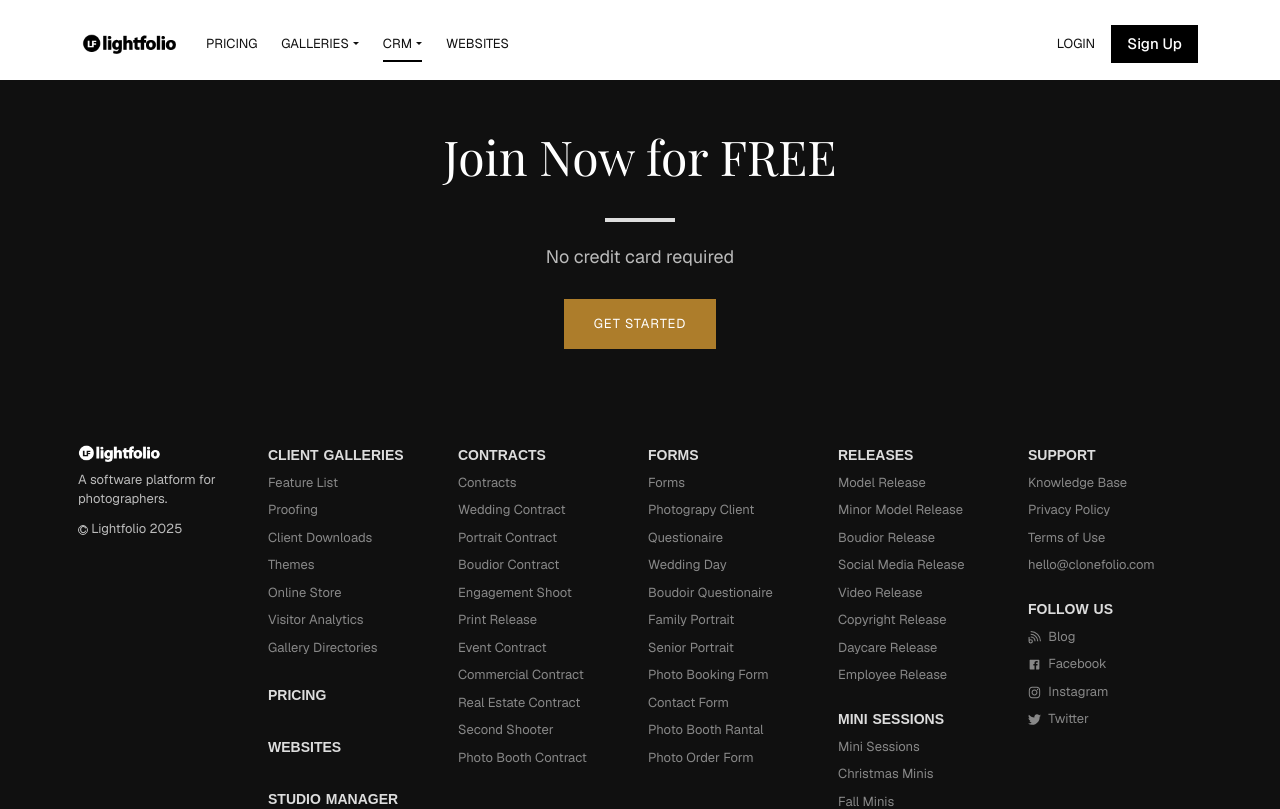
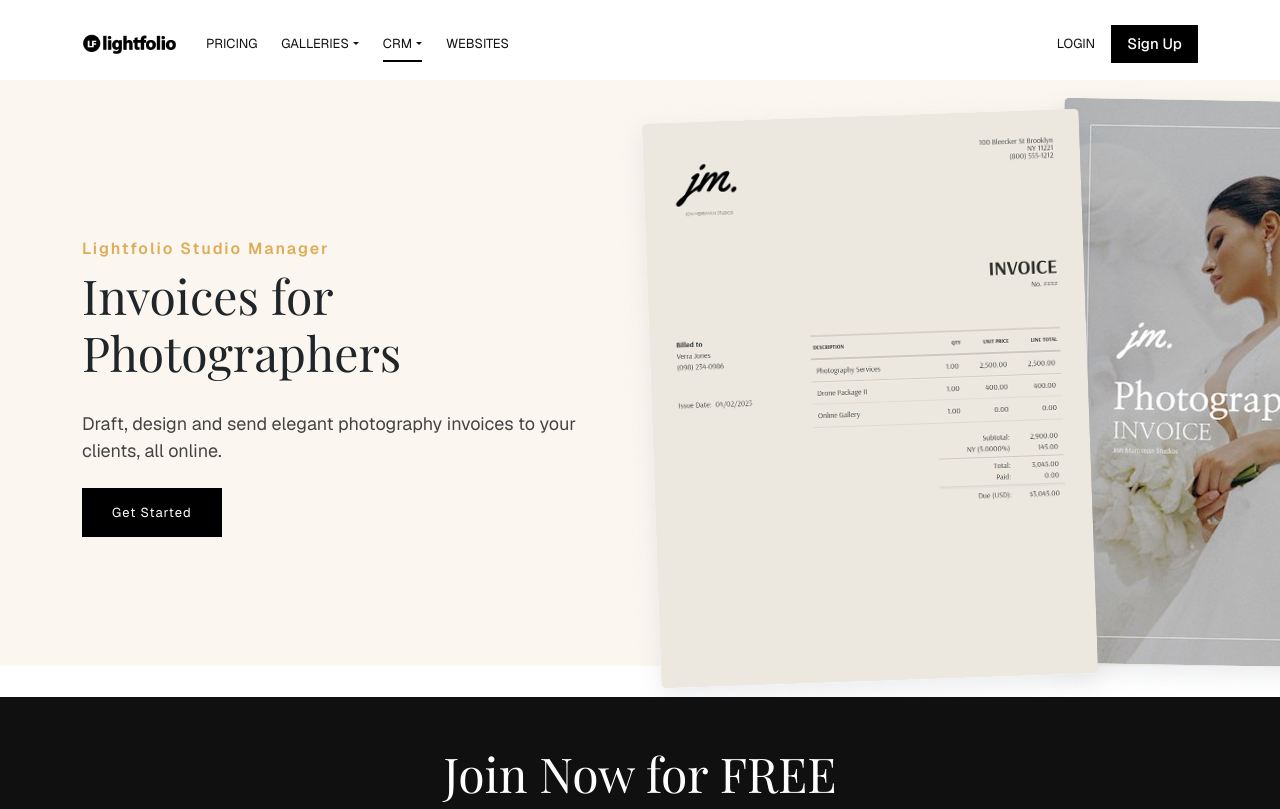
Before and after one commit to Odusami/CloneFolio, a React (Vite) app: page /crm/form in a window 1280 px wide. Shown: the top 809 px of the page. Built offline with nearby package versions, Linux system fonts and the light colour scheme; a web font is replaced by a local one.

Commit message:
Created Form Component

```diff
--- a/src/App.jsx
+++ b/src/App.jsx
@@ -27,6 +27,7 @@
 import Invoice from "./components/crmRoute/invoices/invoice";
 import BookingSite from "./components/crmRoute/bookingSite/BookingSite";
 import MiniSession from "./components/crmRoute/miniSession/MiniSession";
+import Forms from "./components/crmRoute/forms/Forms";
 function App() {
   const location = useLocation();
   return (
@@ -63,6 +64,7 @@
           <Route path="invioce" element = {<Invoice />} />
           <Route path="booking" element ={<BookingSite />}/>
           <Route path="session" element={<MiniSession />}/>
+          <Route path="form" element={<Forms />}/>
          </Route>
 
       </Routes>
--- /dev/null
+++ b/src/components/crmRoute/forms/Forms.jsx
@@ -0,0 +1,50 @@
+import GridTextGroup from '../../gridTextGroup/GridTextGroup'
+import './Forms.scss'
+
+const Forms = () => {
+  return (
+    <>
+     <section className="formsFirstSection">
+        <div className="container">
+          <div className="row row-cols-1 row-cols-sm-2 justify-content-center align-items-center gap-4 gap-sm-0">
+            <div className="col order-last order-sm-first">
+              <GridTextGroup
+                subHeader={"Lightfolio Studio Manager"}
+                header={
+                  <>
+                    Invoices for
+                    <br /> Photographers
+                  </>
+                }
+                title={
+                  "Draft, design and send elegant photography invoices to your clients, all online."
+                }
+                btnText={"Get Started"}
+              />
+            </div>
+
+            {/* Picture */}
+            <div className="col order-first order-sm-last">
+              <div className="imgPosition">
+                <div className="hstack imgGroup">
+                  <img
+                    src="/public/folio images/invoice-items.gif"
+                    className="img-fluid"
+                    alt="Invoice"
+                  />
+                  <img
+                    src="/public/folio images/16addb3a-8549-4fdb-ab10-3dbadcb7bc13.jpg"
+                    className="img-fluid"
+                    alt="Bride"
+                  />
+                </div>
+              </div>
+            </div>
+          </div>
+        </div>
+      </section>
+    </>
+  )
+}
+
+export default Forms
--- a/src/components/crmRoute/invoices/Invoice.scss
+++ b/src/components/crmRoute/invoices/Invoice.scss
@@ -1,5 +1,6 @@
 @import "/src/styles/abstract/variables";
-.invoiceFirstSection {
+.invoiceFirstSection,
+.formsFirstSection {
   overflow: hidden;
   // overflow-x: hidden;
   background: linear-gradient(180deg, rgba(251,247,240,1) 0%, rgba(251,247,240,1) 95%, rgba(248,245,224,1) 95%, rgba(255,255,255,1) 95%, rgba(255,255,255,1) 100%);
```
Also changed, not shown: public/folio images/form-1.jpg (added), public/folio images/form-2.jpg (added), src/components/crmRoute/forms/Forms.scss (added), src/components/crmRoute/forms/index.js (added).
